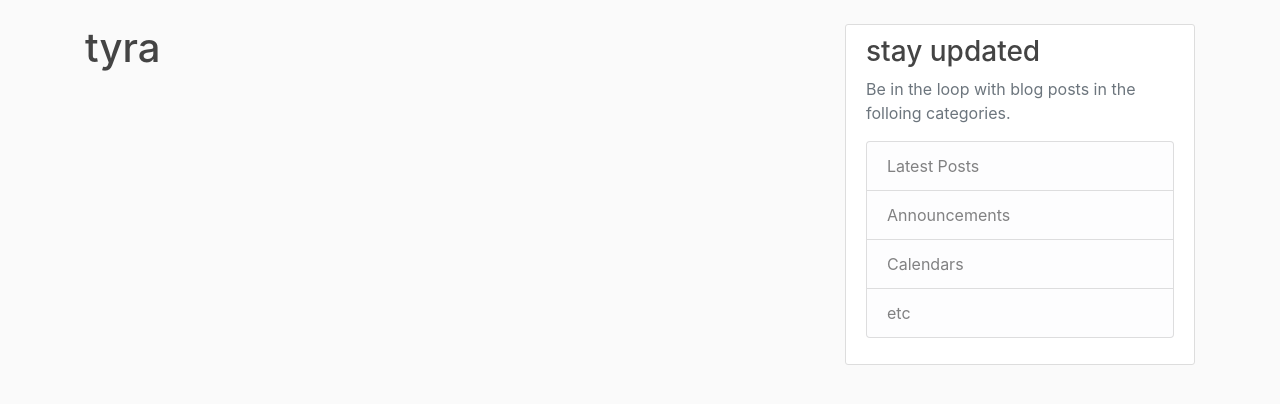
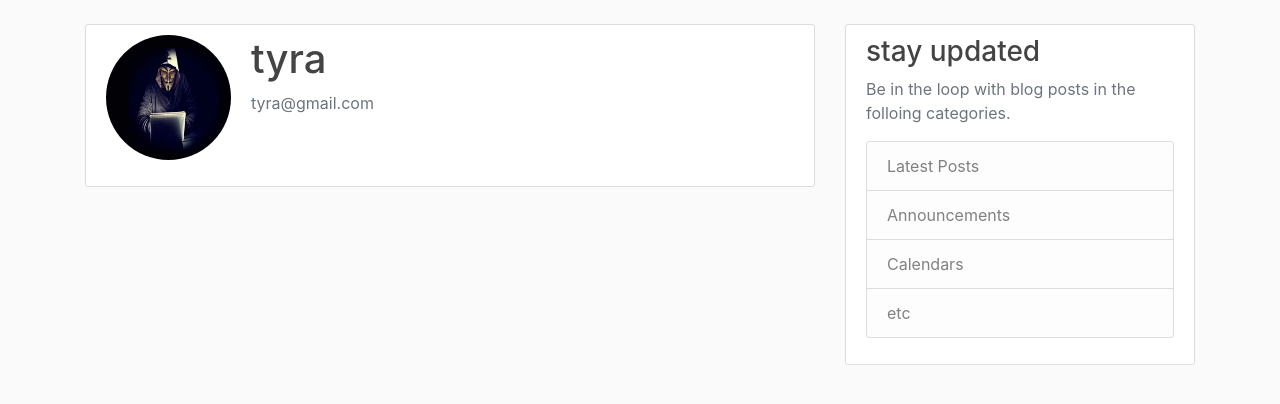
Before and after one commit to Tyra-hans/Bloghub, a Flask app: page /account in a window 1280 px wide. Shown: the part 56-460 px from the top of the page. Run offline with Flask 2, Linux system fonts and the light colour scheme; a user stored in the database is signed in; some libraries are stand-ins or nearby versions.

Commit message:
Adds account page that displays a profile picture that is default before changing as well as other account details

```diff
--- a/bloghub/templates/account.html
+++ b/bloghub/templates/account.html
@@ -1,4 +1,13 @@
 {% extends 'layout.html' %}
 {% block content %}
-<h1>{{current_user.username}}</h1>
+    <div class="content-section">
+        <div class="media">
+            <img src="{{ image_file }}" class="rounded-circle account-img">
+            <div class="media-body">
+                <h2 class="account-heading">{{ current_user.username }}</h2>
+                <p class="text-secondary">{{ current_user.email }}</p>
+            </div>
+        </div>
+        <!-- form here -->
+    </div>
 {% endblock %}
--- a/bloghub/views.py
+++ b/bloghub/views.py
@@ -66,4 +66,5 @@ def logout():
 @app.route("/account")
 @login_required
 def account():
-    return render_template('account.html', title='Account')
+    image_file = url_for('static', filename='images/' + current_user.image_file)
+    return render_template('account.html', title='Account', image_file = image_file)
```
Also changed, not shown: bloghub/static/images/default.jpg (added).
